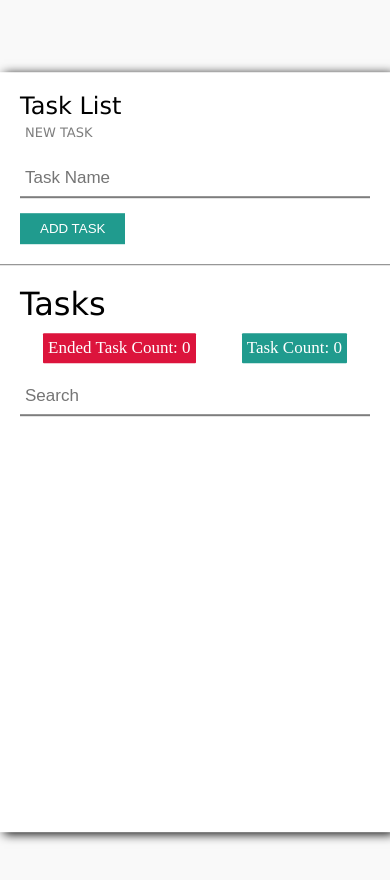
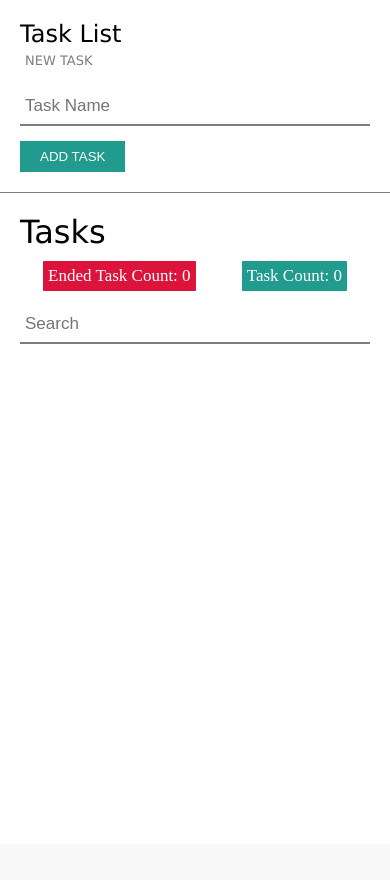
Before and after one commit to Khalid-Safi207/todo, a plain HTML site: page index.html in a window 390 px wide. After the commit the page ends 844 px from the top, so only its background shows below. Drawn offline with Linux system fonts and the light colour scheme.

Commit message:
Update style.css

```diff
--- a/style.css
+++ b/style.css
@@ -57,7 +57,6 @@ body {
 }
 .container main {
   flex: 2;
-  height: 100%;
   padding: 20px;
   display: flex;
   flex-direction: column;
@@ -112,6 +111,7 @@ body {
   padding: 20px 0;
   overflow-y: scroll;
   max-height: 20%;
+  height: 180px;
 }
 .task {
   display: flex;
@@ -133,9 +133,8 @@ body {
 }
 @media (max-width: 768px) {
   .container {
-    width: 100vw;
-    height: 90vh;
+    width: 100%;
+    height: 100%;
     border-radius: 0;
-    margin-top: 30px;
   }
 }
```
